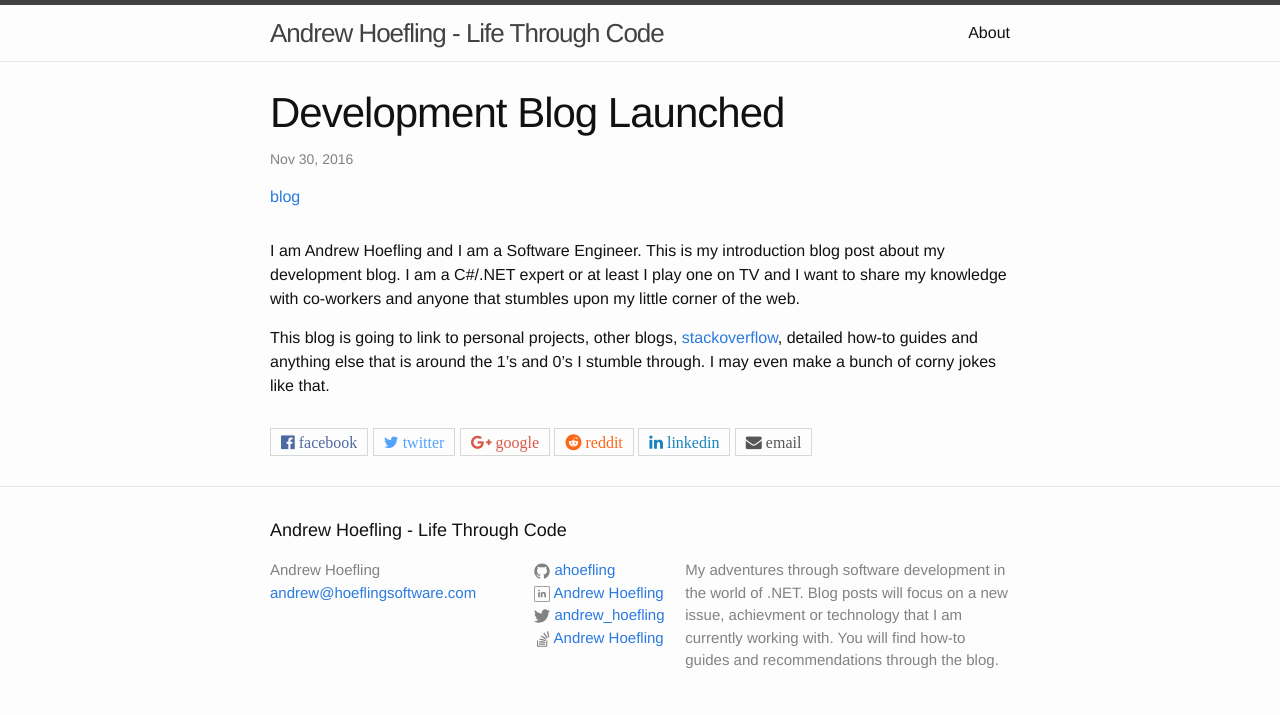
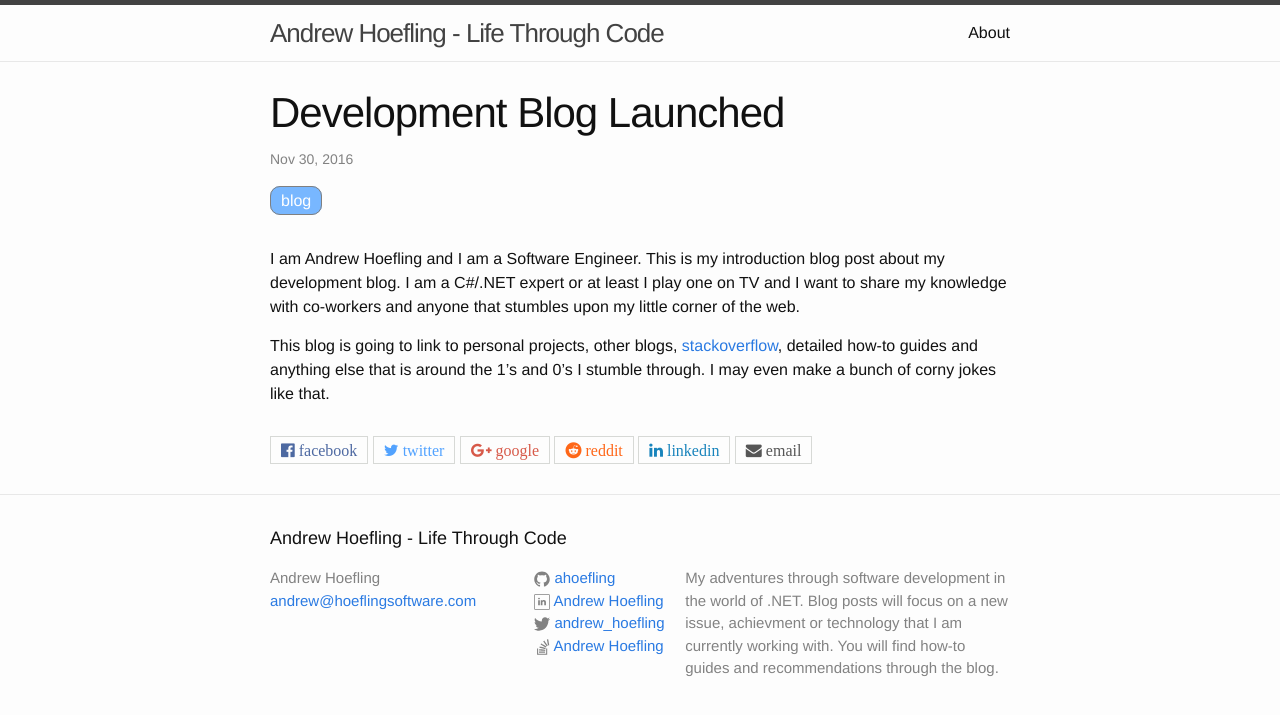
Before and after one commit to SkyeHoefling/ahoefling.github.io, a Jekyll site: the page built from _posts/2016-11-30-welcome-to-jekyll.markdown, in a window 1280 px wide. Shown: the top 715 px of the page. Built offline with Jekyll 4.4.1, drawn with Linux system fonts in a browser that asks for light colours; nearby versions of some CDN libraries; comment, search, counter and statistics services are not loaded.

Commit message:
Added styles for tag cloud so they look a lot better than just links at the top of each post.

```diff
--- a/_layouts/post.html
+++ b/_layouts/post.html
@@ -9,14 +9,14 @@ layout: default
     {% if page.categories %}
       <div>
       {% for category in page.categories %}
-        <a href="{{ category | slugify }}">{{ category }}</a>
+        <a class="tag" href="{{ category | slugify }}">{{ category }}</a>
       {% endfor %}
       </div>
     {% endif %}
     {% if page.tags %}
       <div>
       {% for tag in page.tags %}
-        <a href="{{ tag | slugify }}">{{ tag }}</a>
+        <a class="tag" href="{{ tag | slugify }}">{{ tag }}</a>
       {% endfor %}
       </div>
     {% endif %}
--- a/css/main.scss
+++ b/css/main.scss
@@ -40,6 +40,7 @@ $on-laptop:        800px;
 
 
 @import url(syntax.css);
+@import url(tags.css);
 
 // Import partials from `sass_dir` (defaults to `_sass`)
 @import
--- /dev/null
+++ b/css/tags.css
@@ -0,0 +1,15 @@
+.tag {
+  background-color: #78b7ff;
+  border: 1px solid gray;
+  color: white;
+  padding: 5px 10px 5px 10px;
+  border-radius: 10px;
+  -moz-border-radius: 10px;
+  line-height: 2em;
+  text-decoration: none;
+}
+
+.tag:hover {
+  background-color: white;
+  color: #78B7FF;
+}
```
